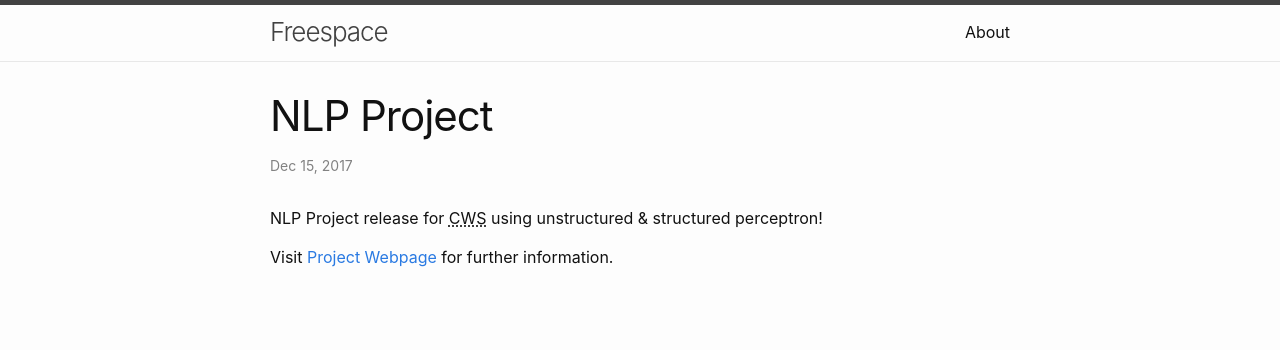
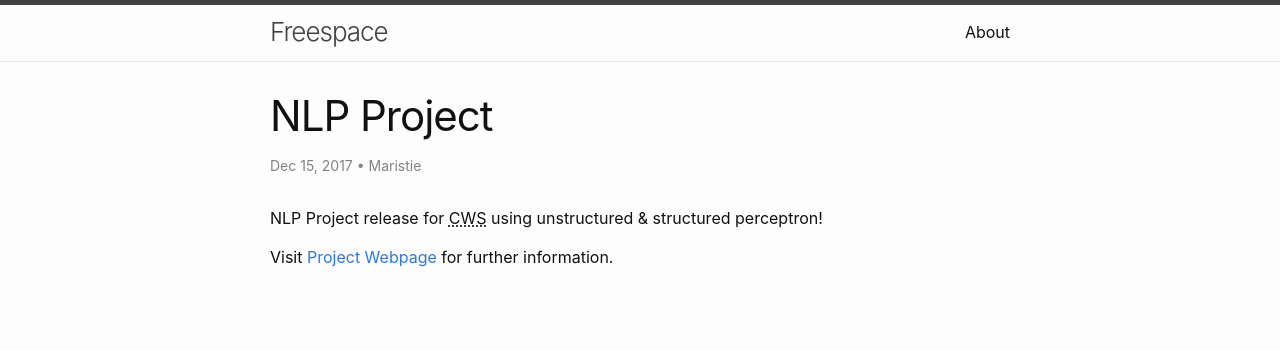
Before and after one commit to maristie/maristie.github.io, a Jekyll site: the page built from _posts/2017-12-15-NLP-Project.md, in a window 1280 px wide. Shown: the top 350 px of the page. Built offline with Jekyll 4.4.1, drawn with Linux system fonts in a browser that asks for light colours.

Commit message:
Add default author

```diff
--- a/_config.yml
+++ b/_config.yml
@@ -35,6 +35,7 @@ defaults:
             type: posts
         values:
             layout: post
+            author: Maristie
 
 # Exclude files
 exclude:
```
